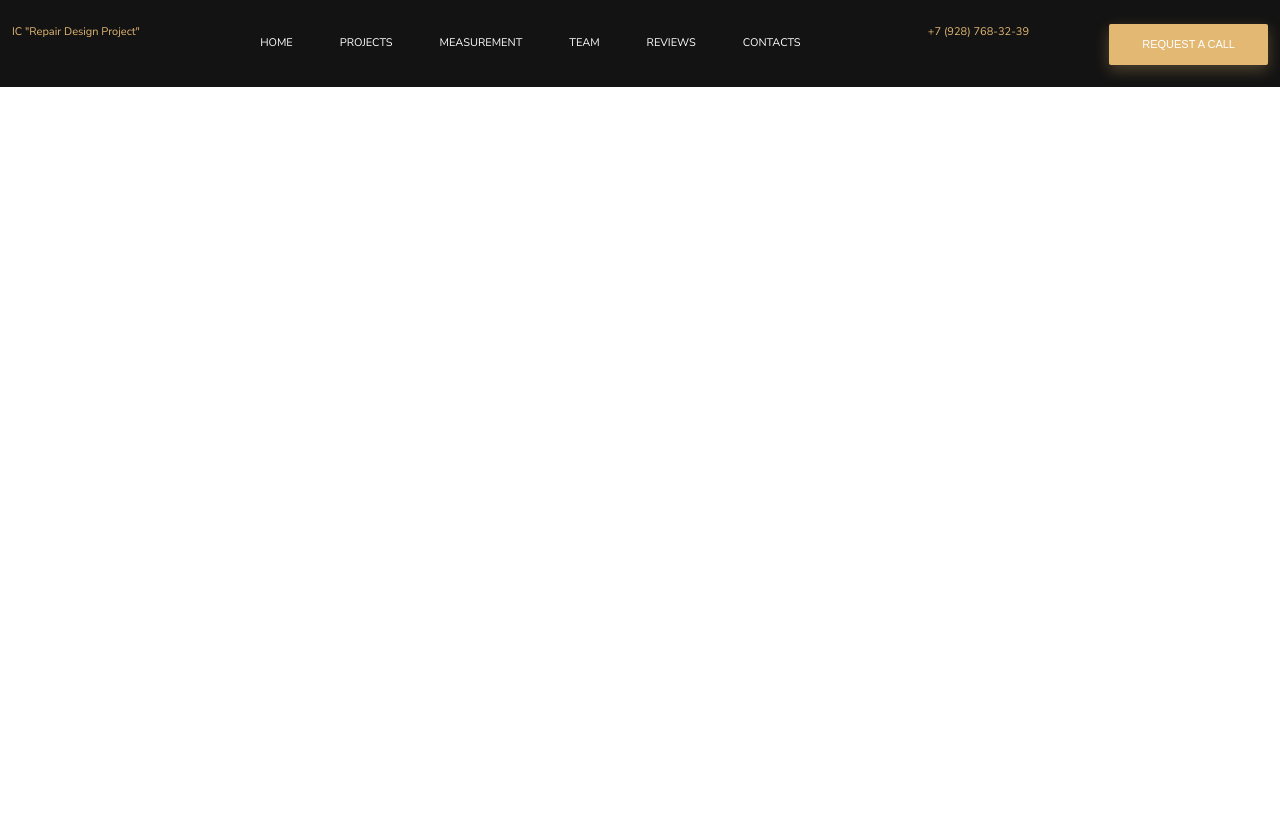
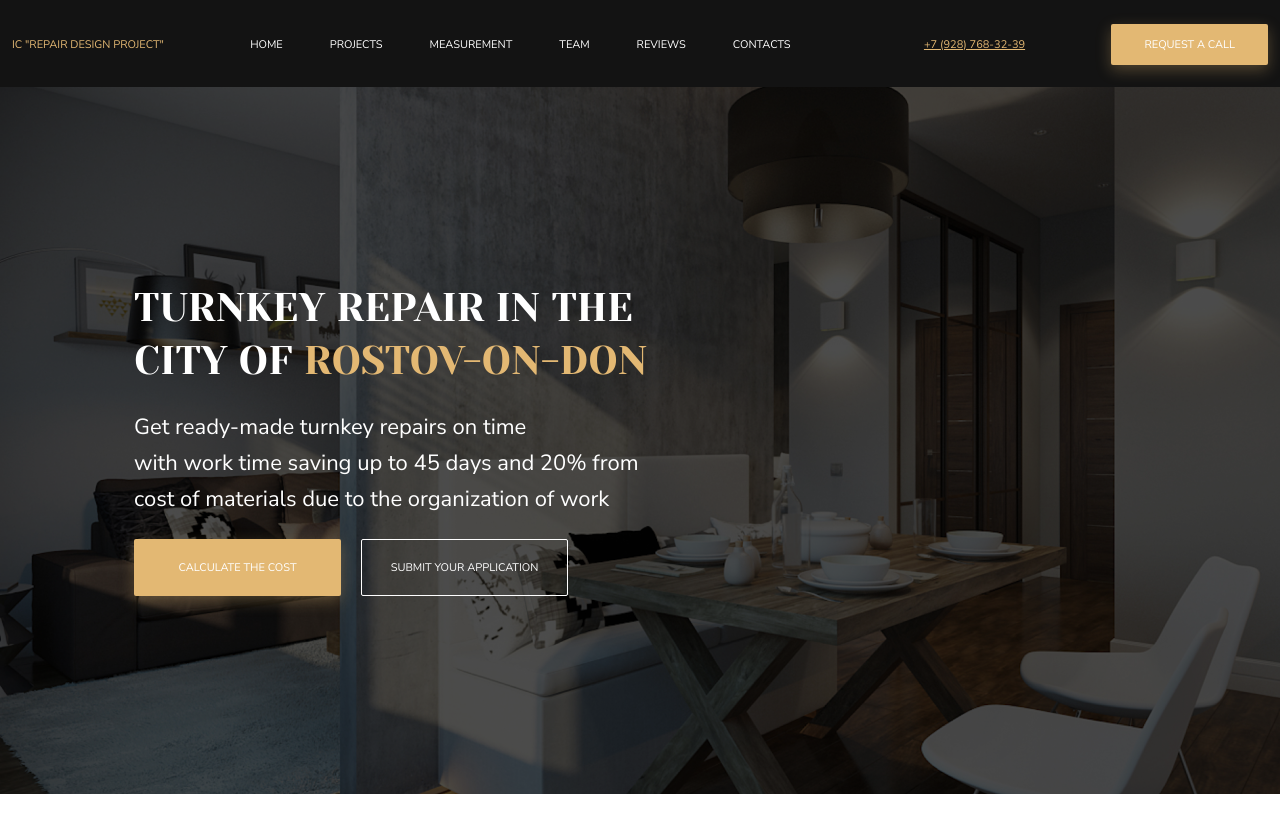
Before and after one commit to sergey-aks/Landing-by-layout, a plain HTML site: page index.html in a window 1280 px wide. Drawn offline with Linux system fonts and the light colour scheme.

Commit message:
top block and header

```diff
--- a/index.html
+++ b/index.html
@@ -16,7 +16,8 @@
 
 <body>
     <header class="header">
-        <section class="header-content-wrapper">
+        <div class="conteiner">
+            <div class="header-content-wrapper">
                 <div class="logo">
                     IC "Repair Design Project"
                 </div>
@@ -45,12 +46,27 @@
                 <div class="phone">
                     <a href="tel:+79287683239">+7 (928) 768-32-39</a>
                 </div>
-            <button class="button button-soft-corners button-header">Request a call</button>
-        </section>
+                <button class="button button-header">Request a call</button>
+            </div>
+        </div>
     </header>
     <main class="main">
         <section class="top-block">
-            <h1 class="title"></h1>
+            <div class="top-block-overlay"></div>
+            <div class="conteiner">
+                <div class="top-block-content">
+                    <h1 class="title">Turnkey Repair in the<br>city of <span class="main-title-city">Rostov-on-Don</span>
+                    </h1>
+                    <p>Get ready-made turnkey repairs on time<br>with work time saving up to 45 days and 20% from cost of materials due to the organization of work</p>
+                    <div class="top-block-buttons-wrapper">
+                        <button class="button">CALCULATE THE COST</button>
+                        <button class="button button-top-block-right">SUBMIT YOUR APPLICATION</button>
+                    </div>
+                </div>
+            </div>
+        </section>
+        <section class="completed-projects">
+
         </section>
     </main>
     <footer class="footer">
--- a/styles/styles.css
+++ b/styles/styles.css
@@ -1,64 +1,100 @@
 /* Styles of Landing by Layout */
 
-/* Fonts */
-body,
-a {
+body {
+    margin: 0;
+    padding: 0;
+}
+
+body * {
+    -moz-box-sizing: border-box;
+    -webkit-box-sizing: border-box;
+    -o-box-sizing: border-box;
+    -ms-box-sizing: border-box;
+    box-sizing: border-box;
+}
+
+button {
+    outline: 0;
+    border: 0;
+    cursor: pointer;
+}
+
+body * {
     font-family: 'Nunito Sans', sans-serif;
+    font-style: normal;
+    font-weight: 400;
 }
 
 h1,
+h1 span,
 h2,
 h3,
 h4,
 h5,
 h6,
 title {
-    font-family: 'Yeseva One', cursive;
-}
-
-/* Reset styles */
-body {
+    font-family: 'Yeseva One', serif;
+    font-style: normal;
+    font-weight: 400;
+    text-transform: uppercase;
     margin: 0;
     padding: 0;
 }
-body * {
-    box-sizing: border-box;
+
+h1 {
+    font-size: 40px;
+    line-height: 53px;
 }
 
-button {
-    outline: 0;
-    border: 0;
+/* Colors Begin */
+h1,
+.button,
+.header-navigation li a,
+.top-block-content p {
+    color: #FFFFFF;
 }
 
+.logo,
+.header-navigation li a:hover,
+.header-navigation li a:active,
+.phone a,
+.main-title-city {
+    color: #E3B873;
+}
 
-/* Main Styles */
-.header {
-    background: #131313;
+.header,
+.completed-projects {
+    background-color: #131313;
+}
+
+/* Colors End */
+
+
+
+.conteiner {
+    max-width: 1440px;
+    margin: 0 auto;
 }
 
 .header-content-wrapper {
     max-width: 1256px;
     display: flex;
     justify-content: space-between;
+    align-items: center;
     font-size: 11px;
     line-height: 15px;
     margin: 0 auto;
     padding: 24px 0 22px;
 }
 
-.logo,
-.phone a {
-    color: #E3B873;
+.logo {
+    text-transform: uppercase;
 }
 
-.phone {}
-
-.phone a {
-    text-decoration: none;
-}
 
 .header-navigation {
     display: flex;
+    padding: 0;
 }
 
 .header-navigation li {
@@ -68,22 +104,18 @@ button {
 
 .header-navigation li a {
     text-decoration: none;
-    color: #FFFFFF;
 }
+
 
 /* Buttons Begin */
 .button {
     background: #E3B873;
     box-shadow: 0px 5px 15px rgba(227, 184, 115, 0.3);
-    color: #FFFFFF;
     text-transform: uppercase;
     text-decoration: none;
     font-size: 11px;
     line-height: 15px;
     text-align: center;
-}
-
-.button-soft-corners {
     border-radius: 2px;
 }
 
@@ -91,8 +123,52 @@ button {
     padding: 13px 33px;
 }
 
+.top-block-content button {
+    width: 207px;
+    padding: 20px 0;
+}
+
+.button-top-block-right {
+    background: transparent;
+    border: 1px solid #FFFFFF;
+    box-shadow: none;
+    margin-left: 20px;
+}
+
 /* Buttons End */
-.top-block{
+
+.top-block {
+    background-image: url("../images/top-block-image.jpg ");
     background-size: cover;
     height: 707px;
+    position: relative;
 }
+
+.top-block-overlay {
+    position: absolute;
+    top: 0;
+    left: 0;
+    bottom: 0;
+    right: 0;
+    background-color: rgba(0, 0, 0, 0.7);
+}
+
+.top-block .conteiner {
+    z-index: 1;
+    position: relative;
+}
+
+.top-block-content {
+    padding-top: 194px;
+    padding-left: 134px;
+    width: 670px;
+}
+
+.top-block-content p {
+    font-size: 22px;
+    line-height: 36px;
+}
+
+.top-block-buttons-wrapper {
+    display: flex;
+}
```
Lines whose indentation alone changed are shown as unchanged.
